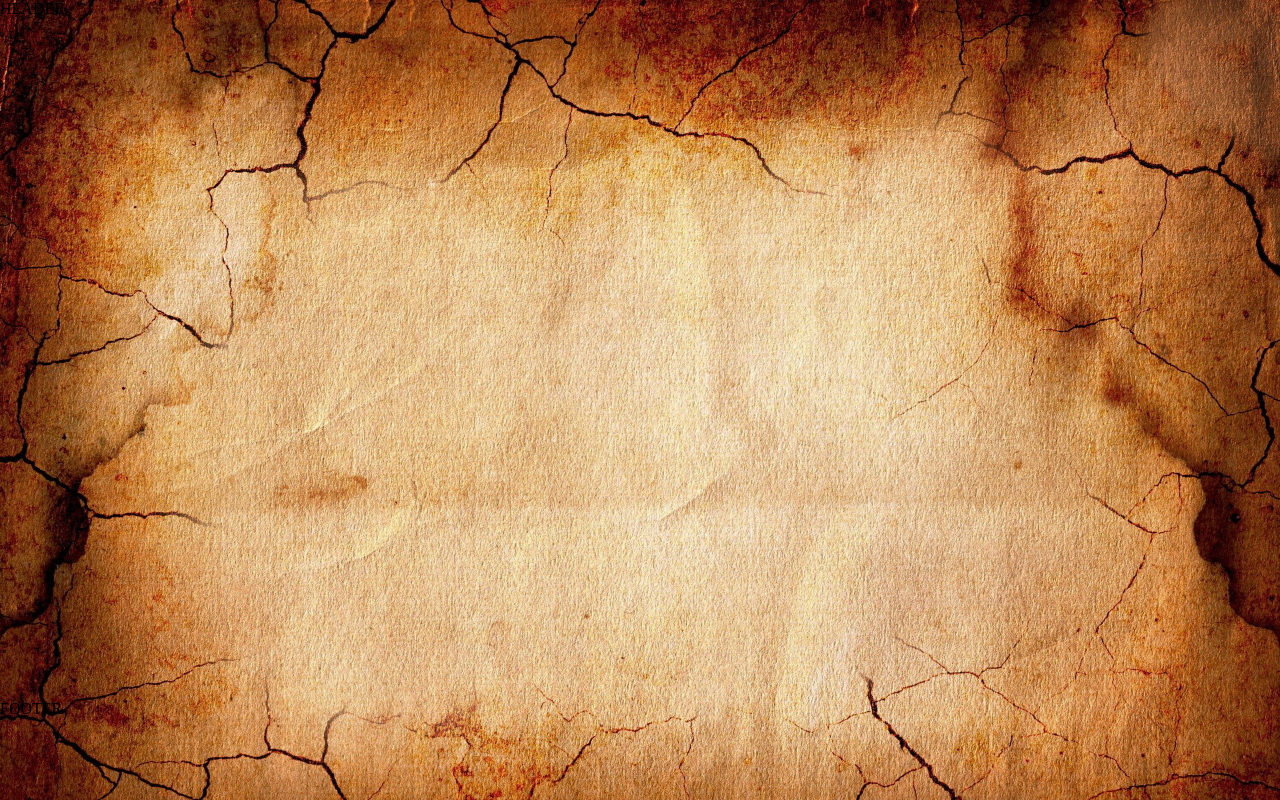
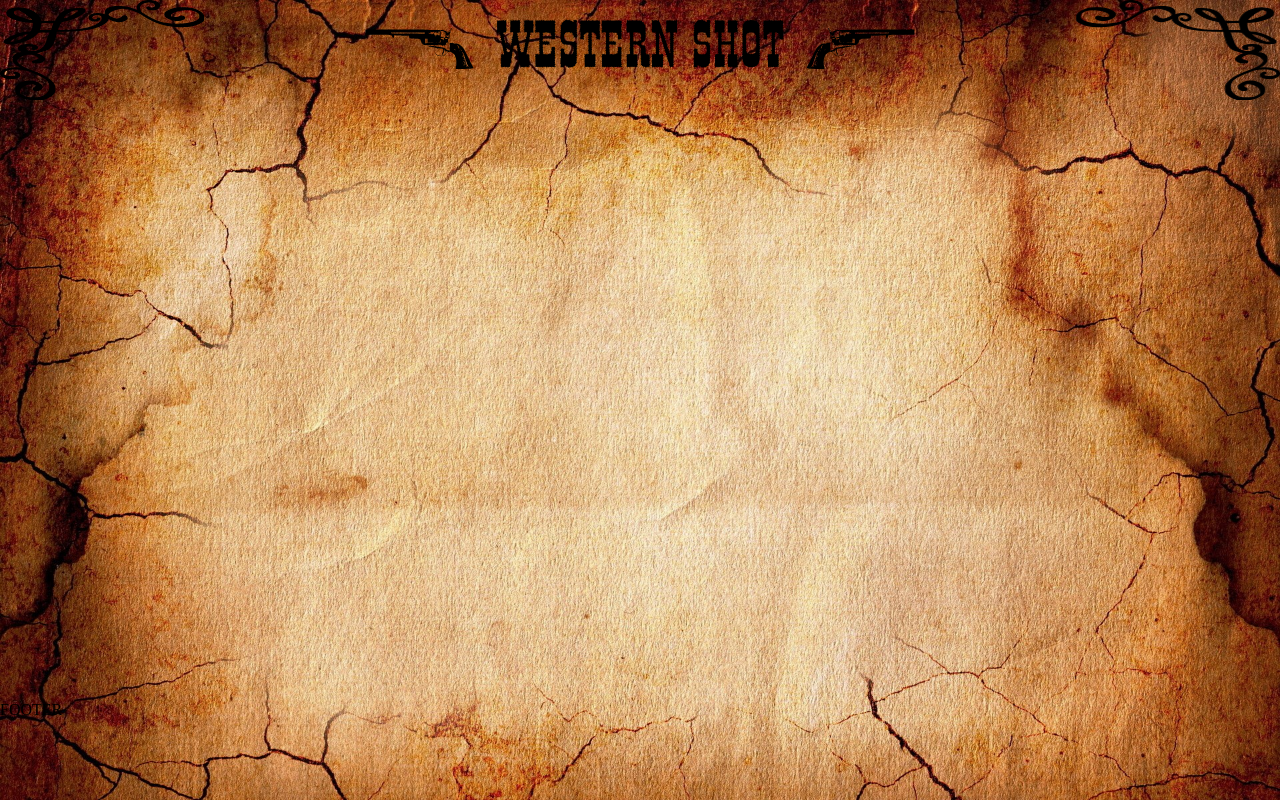
Before and after one commit to Cestrus/react_western_shooter, a React (Create React App) app: page / in a window 1280 px wide. Built offline with nearby package versions, Linux system fonts and the light colour scheme.

Commit message:
created Header

```diff
--- a/src/layout/Header/Header.module.css
+++ b/src/layout/Header/Header.module.css
@@ -0,0 +1,3 @@
+.header {
+  display: flex;
+}
--- a/src/layout/Header/Header.tsx
+++ b/src/layout/Header/Header.tsx
@@ -1,9 +1,17 @@
 import React from 'react';
+import CornerMain from '../../components/CornerMain/CornerMain';
+import TitleMain from '../../components/TitleMain/TitleMain';
 
 import styles from './Header.module.css';
 
 const Header: React.FC = () => {
-  return <header className={styles.header}>HEADER</header>;
+  return (
+    <header className={styles.header}>
+      <CornerMain position='top-left' />
+      <TitleMain>WESTERN SHOT</TitleMain>
+      <CornerMain position='top-right' />
+    </header>
+  );
 };
 
 export default Header;
```
